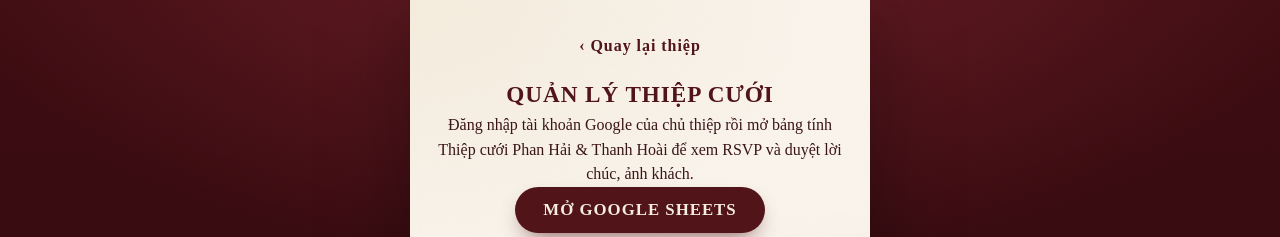
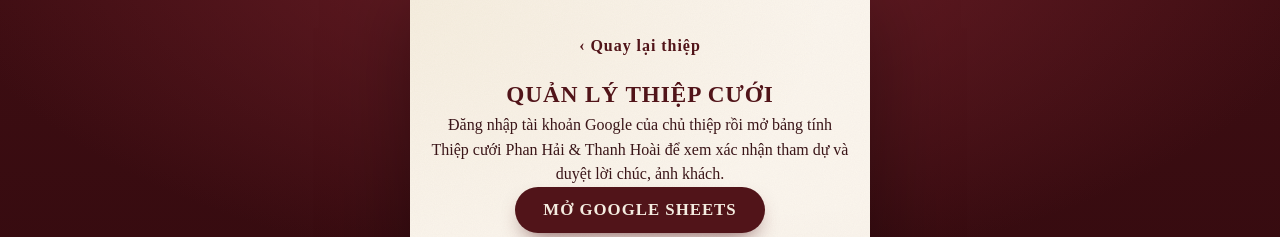
Before and after one commit to ducseul/phanhai-wedding, a website: page public/quan-ly/index.html in a window 1280 px wide. Shown: the top 237 px of the page. Drawn offline with Linux system fonts and the light colour scheme.

Commit message:
Use Vietnamese name for the attendance sheet

```diff
--- a/public/quan-ly/index.html
+++ b/public/quan-ly/index.html
@@ -11,7 +11,7 @@
   <main class="page subpage">
     <a class="back" href="/">‹ Quay lại thiệp</a>
     <h1 class="section-title">QUẢN LÝ THIỆP CƯỚI</h1>
-    <p>Đăng nhập tài khoản Google của chủ thiệp rồi mở bảng tính Thiệp cưới Phan Hải &amp; Thanh Hoài để xem RSVP và duyệt lời chúc, ảnh khách.</p>
+    <p>Đăng nhập tài khoản Google của chủ thiệp rồi mở bảng tính Thiệp cưới Phan Hải &amp; Thanh Hoài để xem xác nhận tham dự và duyệt lời chúc, ảnh khách.</p>
     <p><a class="btn btn-wine" href="https://docs.google.com/spreadsheets/" rel="noreferrer">MỞ GOOGLE SHEETS</a></p>
   </main>
 </body>
```
Also changed, not shown: README.md, 1 other file.
